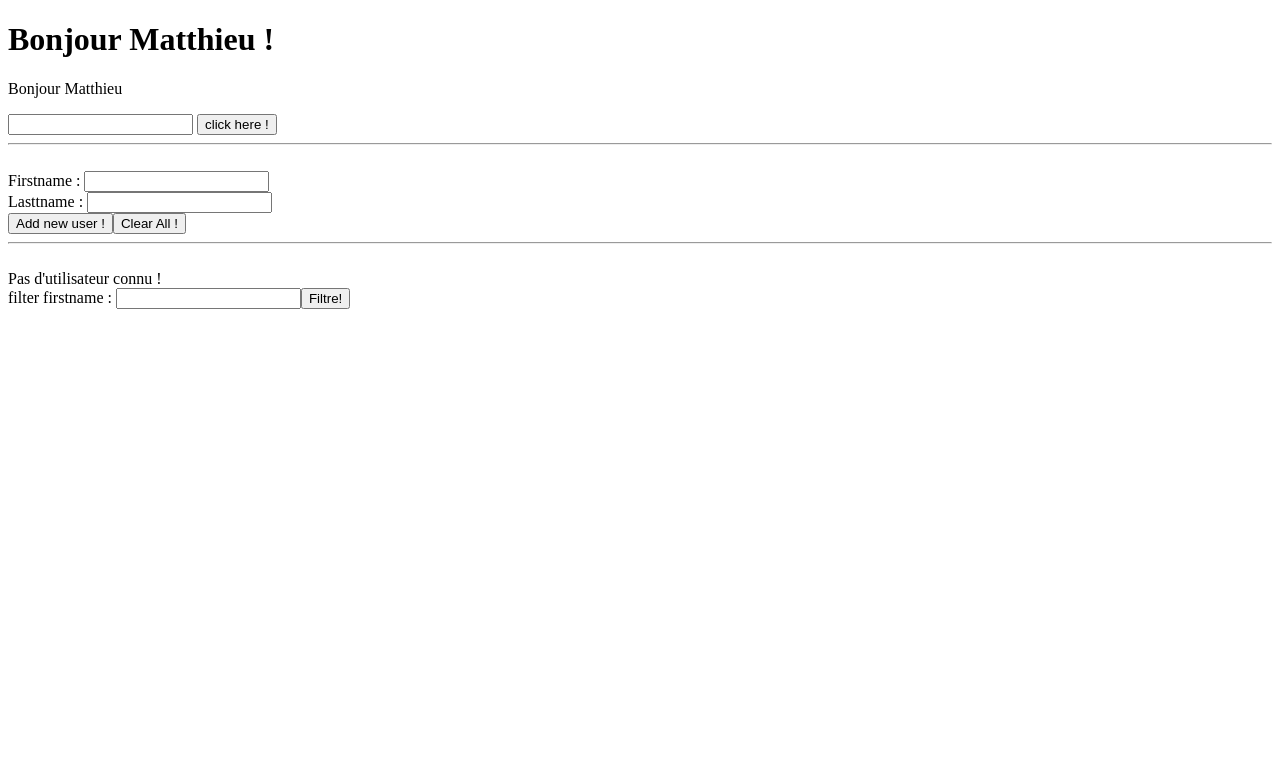
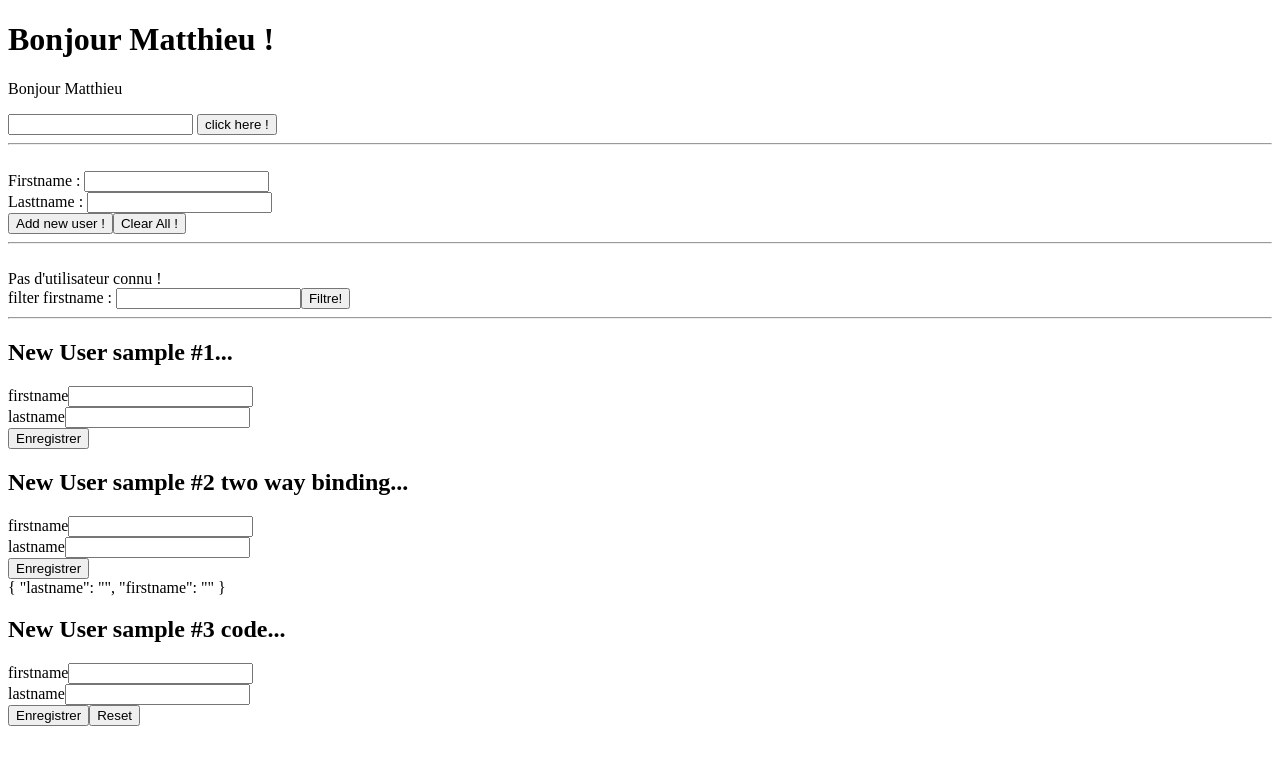
Before and after one commit to mguillem37/formation-angular2-2018, an Angular app in the folder tp-ng-cli-components/: page / in a window 1280 px wide. Shown: the top 764 px of the page. Built offline with nearby package versions, Linux system fonts and the light colour scheme.

Commit message:
add-on formulaire

```diff
--- a/tp-ng-cli-components/src/app/app.component.html
+++ b/tp-ng-cli-components/src/app/app.component.html
@@ -29,3 +29,6 @@
       <app-user [anUser]="user" [anIndex]="i" (userSelected)="deleteUser(user)" appHighlight [color]="'green'" appLog [logText]="'log'"></app-user>
       <!-- <button (click)="deleteUser(user)">Delete this user !</button> -->
   </div>
+  <hr>
+  <div><app-user-form-by-template></app-user-form-by-template></div>
+  <div><app-user-form-by-code></app-user-form-by-code></div>
--- a/tp-ng-cli-components/src/app/app.component.ts
+++ b/tp-ng-cli-components/src/app/app.component.ts
@@ -8,36 +8,38 @@ import { User } from './models/user';
   styleUrls: ['./app.component.css']
 })
 export class AppComponent {
+
   title = 'Bonjour Matthieu';
-  private username: string = 'Matthieu'
-  //private users: object[] =[]
+  private username = 'Matthieu';
+
+  // private users: object[] =[]
   // private users:new Array<User>()
   public users;
-  public firstnameValueFilter:string = ""
+  public firstnameValueFilter = '';
 
-  constructor(private usersService:UsersService) {
-    this.users = this.usersService.users
+  constructor(private usersService: UsersService) {
+    this.users = this.usersService.users;
   }
 
-  public onClick = (event:MouseEvent, name:string) => {
-    console.log("onClick ! " + name +  " / " + event.clientX + " / " + event.clientY )
+  public onClick = (event: MouseEvent, name: string) => {
+    console.log('onClick ! ' + name +  ' / ' + event.clientX + ' / ' + event.clientY);
   }
 
-  public addUser = (firstname:string, lastname:string) => {
-    //this.users.push({"firstname": firstname, "lastname": lastname})
-    this.usersService.storeUser(new User(lastname, firstname))
-    //console.log(this.users)
+  public addUser = (firstname: string, lastname: string) => {
+    // this.users.push({"firstname": firstname, "lastname": lastname})
+    this.usersService.storeUser(new User(lastname, firstname));
+    // console.log(this.users)
   }
 
-  public setFilter = (filterValue : string) => {
-    this.firstnameValueFilter = filterValue
+  public setFilter = (filterValue: string) => {
+    this.firstnameValueFilter = filterValue;
   }
 
   public clearUsers = () => {
-    this.usersService.clear()
+    this.usersService.clear();
   }
 
-  public deleteUser = (anUser:User) => {
-    this.usersService.removeUser(anUser)
+  public deleteUser = (anUser: User) => {
+    this.usersService.removeUser(anUser);
   }
 }
--- /dev/null
+++ b/tp-ng-cli-components/src/app/forms/user-form-by-code/user-form-by-code.component.html
@@ -0,0 +1,13 @@
+<h2>New User sample #3 code...</h2>
+
+<form (ngSubmit)="submit($event)" [formGroup]="userForm">
+  <div>
+    <label>firstname</label>
+    <input formControlName="firstname">
+  </div>
+  <div>
+    <label>lastname</label>
+    <input formControlName="lastname">
+  </div>
+  <button type="submit">Enregistrer</button><button type="submit">Reset</button>
+</form>
--- /dev/null
+++ b/tp-ng-cli-components/src/app/forms/user-form-by-code/user-form-by-code.component.ts
@@ -0,0 +1,51 @@
+import { Component, OnInit } from '@angular/core';
+import { FormBuilder, FormGroup, FormControl, Validators } from '@angular/forms';
+import { UsersService } from '../../services/users.service';
+import { User } from '../../models/user';
+
+@Component({
+  selector: 'app-user-form-by-code',
+  templateUrl: './user-form-by-code.component.html',
+  styleUrls: ['./user-form-by-code.component.css']
+})
+export class UserFormByCodeComponent implements OnInit {
+
+  userForm: FormGroup;
+  firstnameCtrl: FormControl;
+  lastnameCtrl: FormControl;
+
+  static isFirstnameMatthieu = (control: FormControl) => {
+    return control.value === 'matthieu' ? { notMatthieu : true} : { notMatthieu : false};
+  }
+  constructor(private usersService: UsersService, fb: FormBuilder) {
+
+    this.firstnameCtrl = fb.control('', [
+      Validators.required,
+      Validators.minLength(3),
+      UserFormByCodeComponent.isFirstnameMatthieu
+    ]);
+
+    this.lastnameCtrl = fb.control('');
+
+    this.userForm = fb.group({
+        firstname: this.firstnameCtrl,
+        lastname: this.lastnameCtrl
+    });
+
+  }
+
+  ngOnInit() {
+  }
+
+  reset(event: Event) {
+    event.stopPropagation();
+    this.firstnameCtrl.setValue('');
+    this.lastnameCtrl.setValue('');
+  }
+
+  submit(event: Event) {
+    this.usersService.storeUser(new User(this.firstnameCtrl.value, this.lastnameCtrl.value));
+    console.log(this.userForm.value);
+  }
+
+}
--- /dev/null
+++ b/tp-ng-cli-components/src/app/forms/user-form-by-template/user-form-by-template.component.html
@@ -0,0 +1,29 @@
+
+
+<h2>New User sample #1...</h2>
+
+<form (ngSubmit)="register(userForm.value)" #userForm="ngForm">
+  <div>
+    <label>firstname</label>
+    <input type="text" name="firstname" ngModel>
+  </div>
+  <div>
+    <label>lastname</label>
+    <input type="text" name="lastname" ngModel>
+  </div>
+  <button type="submit">Enregistrer</button>
+</form>
+
+<h2>New User sample #2 two way binding...</h2>
+<form (ngSubmit)="submit()">
+  <div>
+    <label>firstname</label>
+    <input type="text" name="firstname" [(ngModel)]="user.firstname" required minlength="3">
+  </div>
+  <div>
+    <label>lastname</label>
+    <input type="text" name="lastname" [(ngModel)]="user.lastname">
+  </div>
+  <button type="submit">Enregistrer</button>
+</form>
+{{user | json}}
--- /dev/null
+++ b/tp-ng-cli-components/src/app/forms/user-form-by-template/user-form-by-template.component.ts
@@ -0,0 +1,31 @@
+import { Component, OnInit } from '@angular/core';
+import { User } from '../../models/user';
+import { UsersService } from '../../services/users.service';
+
+@Component({
+  selector: 'app-user-form-by-template',
+  templateUrl: './user-form-by-template.component.html',
+  styleUrls: ['./user-form-by-template.component.css']
+})
+export class UserFormByTemplateComponent implements OnInit {
+
+
+  constructor(private usersService: UsersService) {
+
+   }
+
+   public user: User = new User('', '');
+
+  ngOnInit() {
+  }
+
+  public register (newUser: User) {
+    console.log('New user : ' + newUser.firstname + ' ' + newUser.lastname);
+    this.usersService.storeUser(newUser);
+  }
+
+  public submit () {
+    console.log('New user : ' + this.user);
+    this.usersService.storeUser(this.user);
+  }
+}
--- a/tp-ng-cli-components/src/app/user/user.component.ts
+++ b/tp-ng-cli-components/src/app/user/user.component.ts
@@ -1,4 +1,4 @@
-import { Component, OnInit, Input, Output, EventEmitter } from '@angular/core';
+import { Component, OnInit, Input, Output, EventEmitter, OnDestroy } from '@angular/core';
 import { User } from '../models/user';
 import { UsersService } from '../services/users.service';
 
@@ -8,21 +8,27 @@ import { UsersService } from '../services/users.service';
   templateUrl: './user.component.html',
   styleUrls: ['./user.component.css']
 })
-export class UserComponent implements OnInit {
+export class UserComponent implements OnInit, OnDestroy {
 
-  @Input() anUser:User
-  @Input() anIndex:number
+
+  @Input() anUser: User;
+  @Input() anIndex: number;
 
   @Output('userSelected')
-  selectUserEvent: EventEmitter<User> = new EventEmitter<User>()
+  userSelected: EventEmitter<User> = new EventEmitter<User>();
 
-  constructor(private usersService:UsersService) { }
+  constructor(private usersService: UsersService) { }
 
   ngOnInit() {
+    console.log('On Init');
   }
 
-  public pick(anUser:User) {
-    this.selectUserEvent.emit(anUser)
+  ngOnDestroy(): void {
+    console.log('On Destroy');
+  }
+
+  public pick(anUser: User) {
+    this.userSelected.emit(anUser);
   }
 
 
```
Also changed, not shown: tp-ng-cli-components/src/app/app.module.ts (+9 -3 lines), tp-ng-cli-components/src/app/models/user.ts (+5 -5 lines), tp-ng-cli-components/src/app/services/users.service.ts (+9 -9 lines), tp-ng-cli-components/src/app/forms/user-form-by-code/user-form-by-code.component.css (added), tp-ng-cli-components/src/app/forms/user-form-by-template/user-form-by-template.component.css (added), 2 other files (tests, documents, lock files or other folders).
